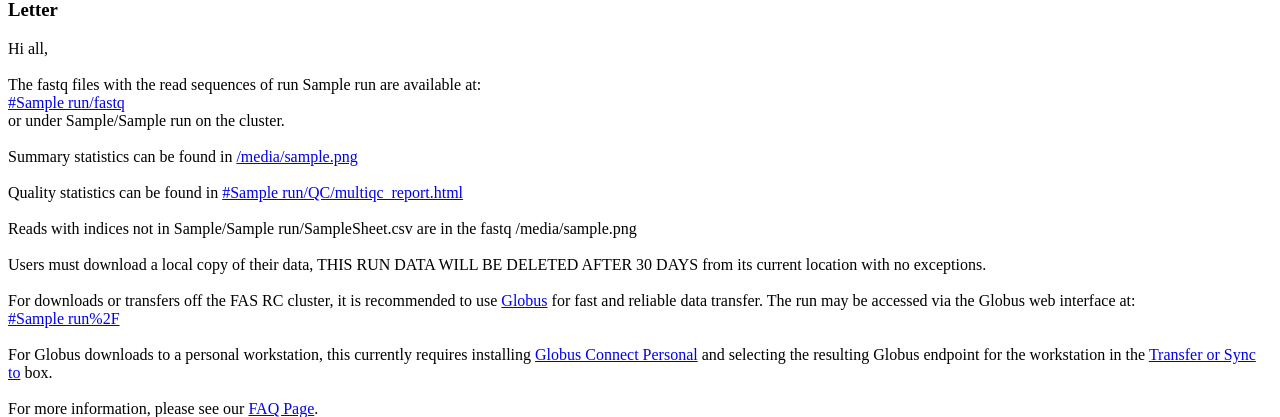
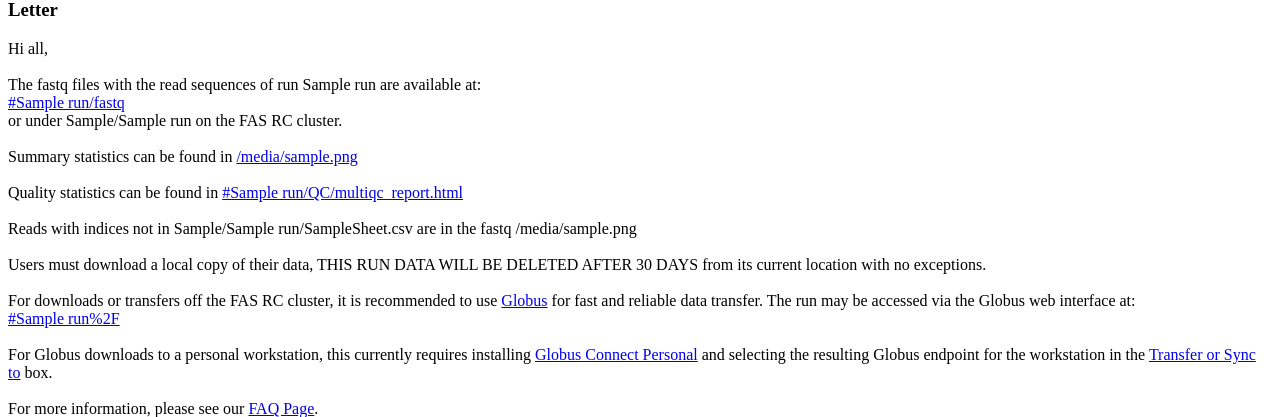
Before and after one commit to harvardinformatics/odybcl2fastq, a Python web app: template odybcl2fastq/templates/summary.html in a window 1280 px wide. Shown: the part 468-885 px from the top of the page. Run offline with Jinja, Linux system fonts and the light colour scheme; the template is opened without the code that fills it: most values are stand-ins (such as "Sample title", 1, 10 or a date in 2020).

Commit message:
Update email to state files are available on the FAS RC cluster
...in response to an HMS user reporting they were unable to access the
files from the O2 cluster.

```diff
--- a/odybcl2fastq/templates/10x_summary.html
+++ b/odybcl2fastq/templates/10x_summary.html
@@ -19,7 +19,7 @@
     <a href="{{fastq_url}}{{run}}/script">{{fastq_url}}{{run}}/script</a><br><br>
     The fastq files with the read sequences of run {{run}} are available at:<br>
     <a href="{{fastq_url}}{{run}}">{{fastq_url}}{{run}}</a><br>
-    or under {{fastq_dir}}/{{run}} on the cluster.<br><br>
+    or under {{fastq_dir}}/{{run}} on the FAS RC cluster.<br><br>
     Summary statistics can be found in
     <a href="{{fastq_url}}{{run}}/fastq/Reports/html/">{{fastq_url}}{{run}}/fastq/Reports/html/</a><br><br>
     Quality statistics can be found in
--- a/odybcl2fastq/templates/summary.html
+++ b/odybcl2fastq/templates/summary.html
@@ -55,7 +55,7 @@
     Hi all,<br><br>
     The fastq files with the read sequences of run {{run}} are available at:<br>
     <a href="{{fastq_url}}{{run}}/fastq">{{fastq_url}}{{run}}/fastq</a><br>
-    or under {{fastq_dir}}/{{run}} on the cluster.<br><br>
+    or under {{fastq_dir}}/{{run}} on the FAS RC cluster.<br><br>
     Summary statistics can be found in
     <a href="{{stats_file}}">{{stats_file}}</a><br><br>
     Quality statistics can be found in
```
